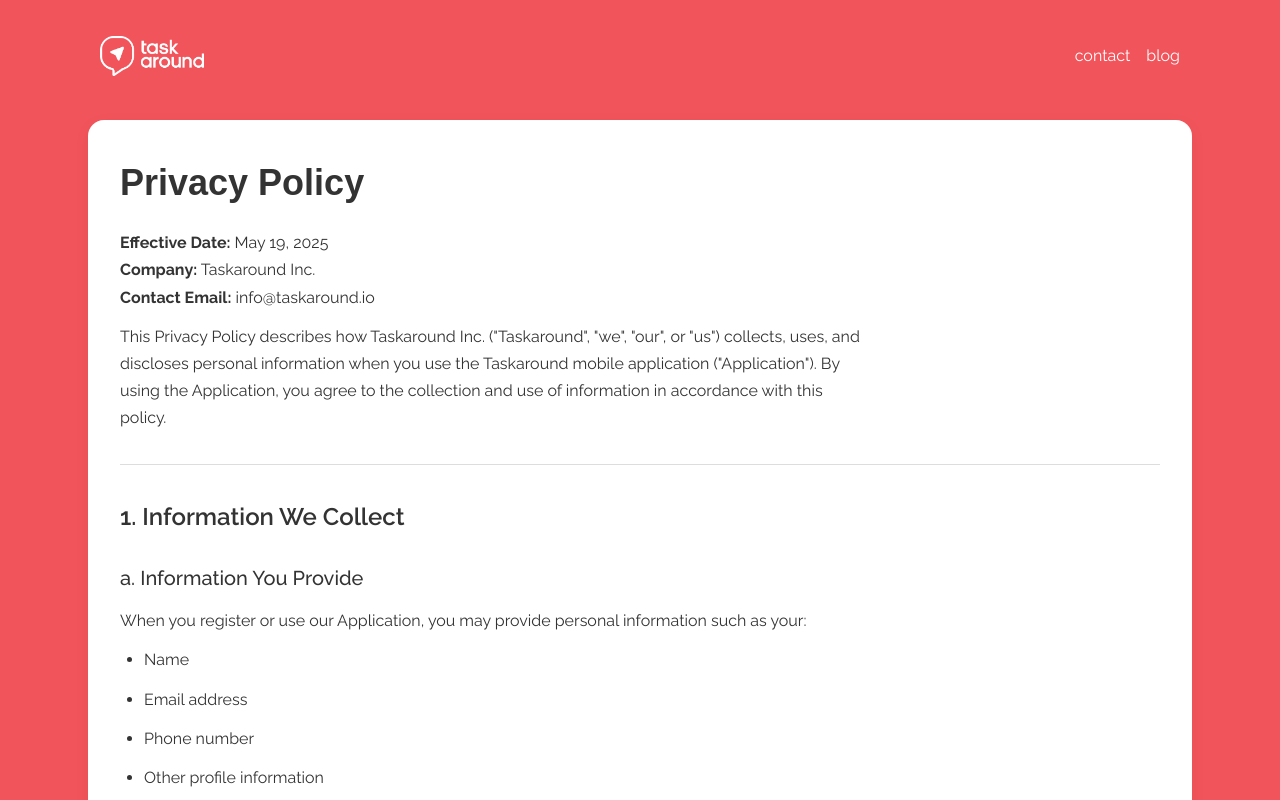
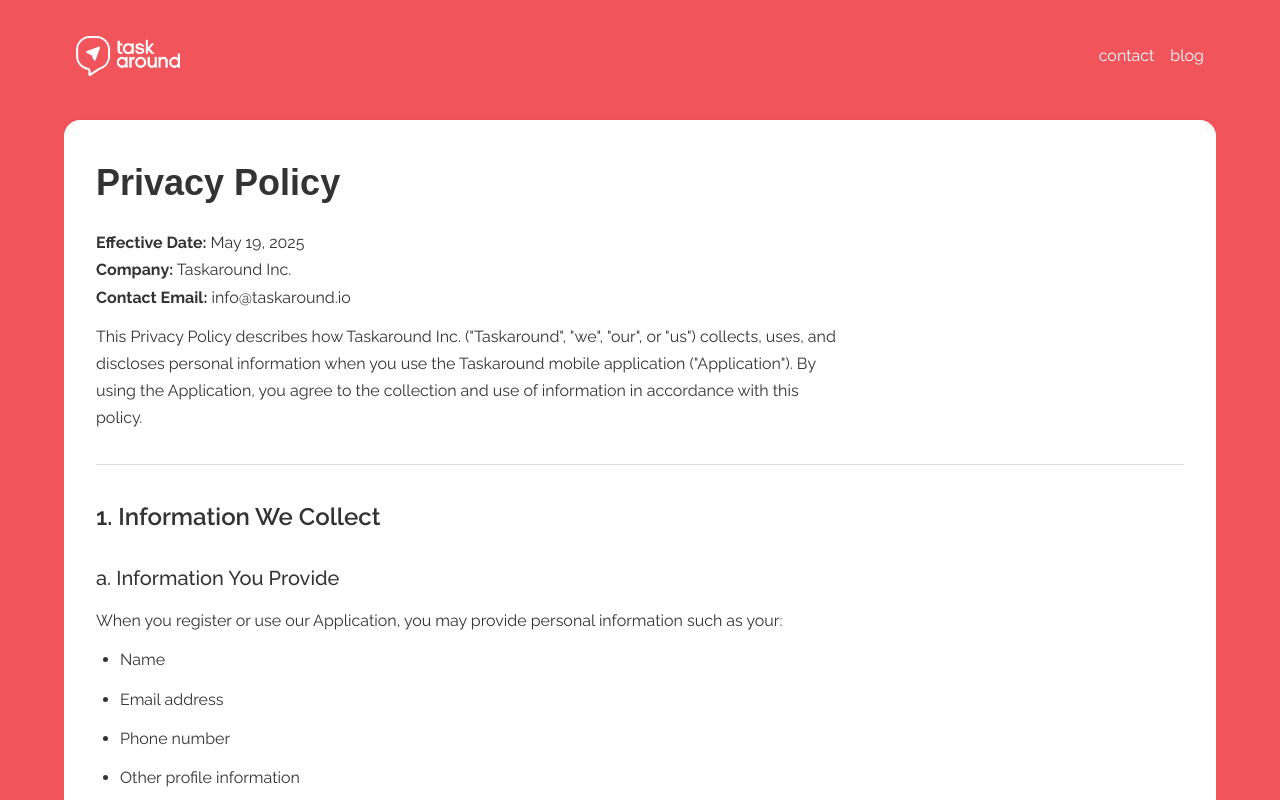
Before and after one commit to algonova-io/taskaround_website, a Vue app: page /privacy in a window 1280 px wide. Built offline with nearby package versions, Linux system fonts and the light colour scheme; a web font is replaced by a local one.

Commit message:
WIP refactor css

```diff
--- a/src/style.css
+++ b/src/style.css
@@ -124,8 +124,6 @@
   margin-left: auto;
   margin-right: auto;
   width: 100%;
-  padding-left: 1.5rem;
-  padding-right: 1.5rem;
 }
 h4 {
   font-size: var(--font-size-h4);
```
